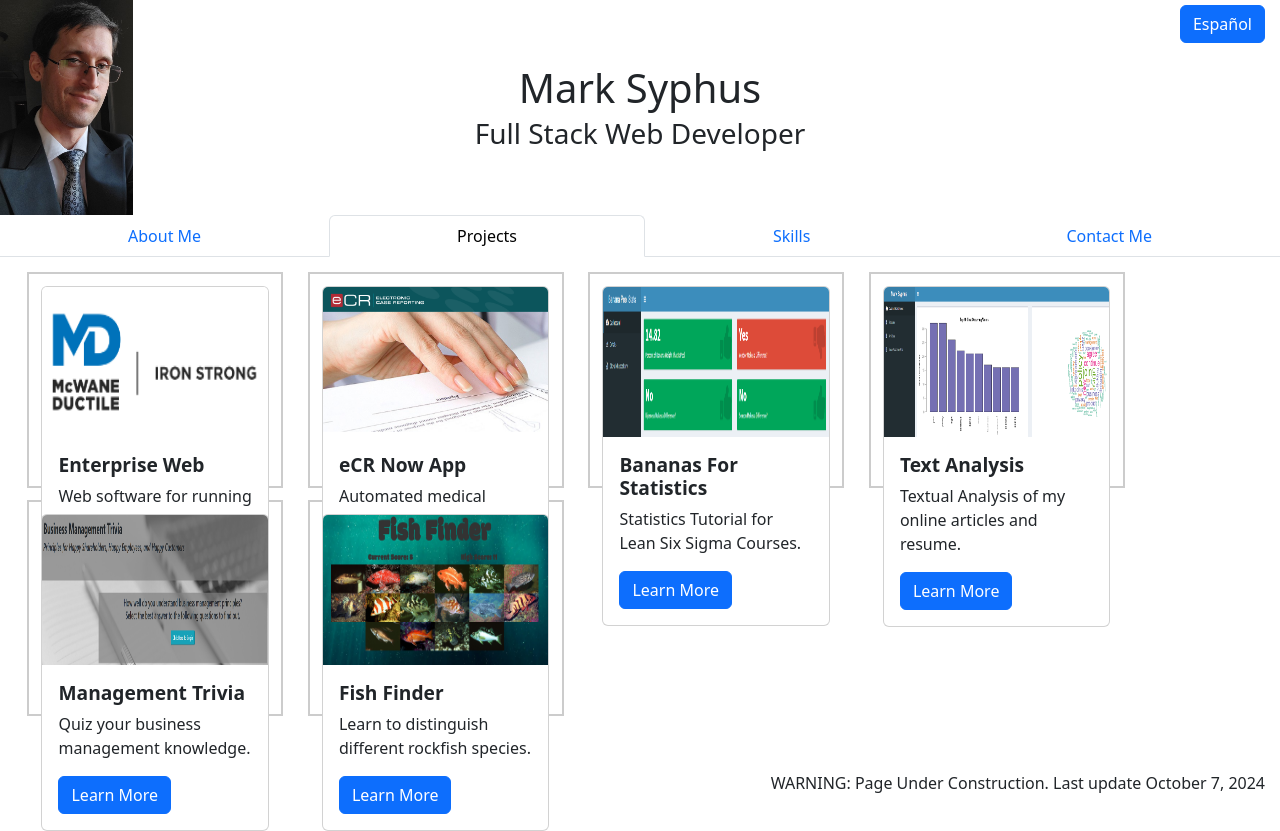
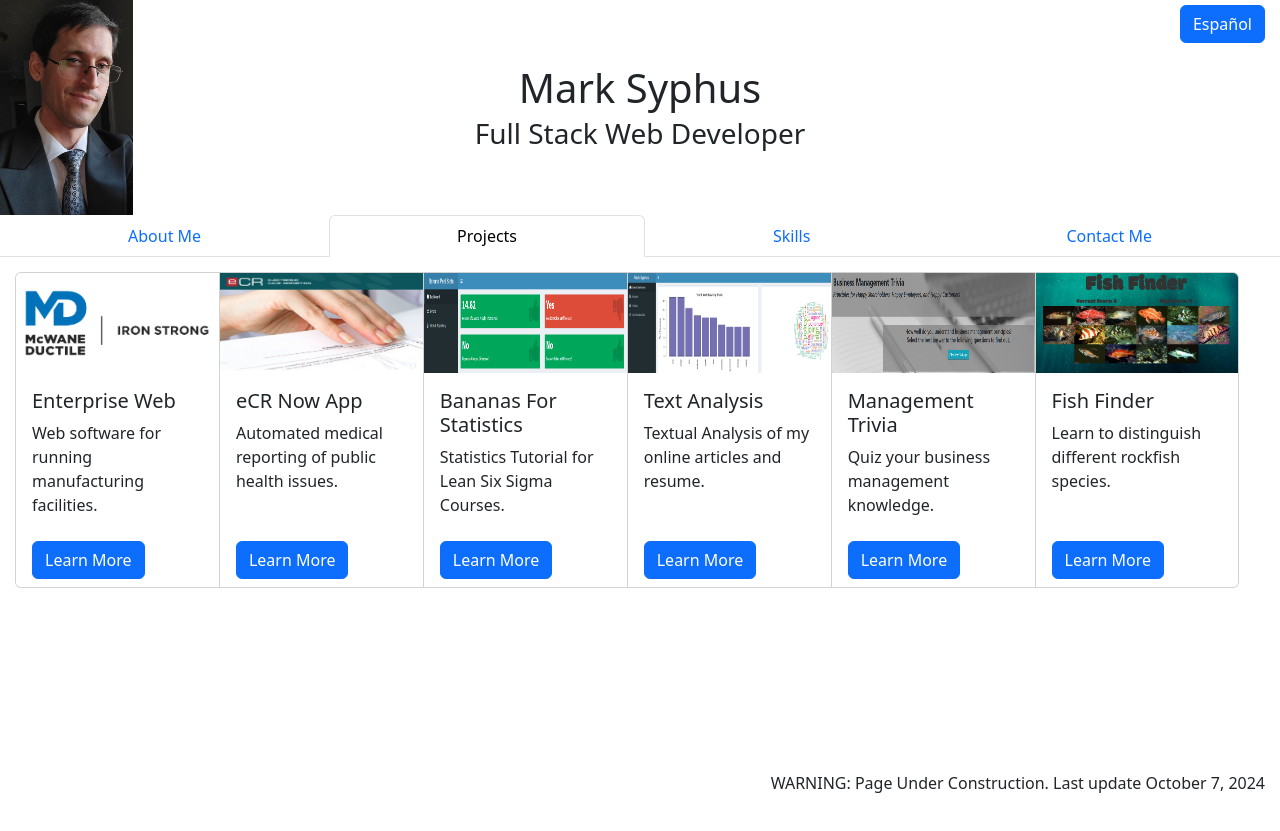
Before and after one commit to msyphus/msyphus.github.io, a React (Vite) app: page / in a window 1280 px wide. Both pictures are taken after a click on the tab "Projects". After the commit the page ends 800 px from the top, so only its background shows below. Built offline with nearby package versions, Linux system fonts and the light colour scheme.

Commit message:
formatted cards

```diff
--- a/src/ProjectCard.css
+++ b/src/ProjectCard.css
@@ -1,14 +1,9 @@
-.projectDiv {
-    display: inline-block;
-    width: 20vw;
-    height: 27vh;
-    vertical-align: top;
-    padding: 1%;
-    margin: 0 1% 1% 1%;
-    border: 2px solid #ccc;
+.modal-header {
+    font-weight: bold !important;
+    font-size: larger !important;
 }
 
-.cardTitle {
-    font-weight: bold;
-    font-size: larger;
+.card-footer {
+    background-color: white;
+    border-top: none;
 }
--- a/src/ProjectCard.jsx
+++ b/src/ProjectCard.jsx
@@ -1,46 +1,43 @@
-import { useState } from 'react';
 import {
     Button,
     Card
 } from 'react-bootstrap';
-import ProjectModal from './ProjectModal';
 import './ProjectCard.css';
 
 function ProjectCard({
     projID,
     projImg,
     projText,
-    projTitle
+    projTitle,
+    setModalID,
+    setShowModal
 }) {
-    const [showModal, setShowModal] = useState(false);
 
     return (
-        <div className='projectDiv'>
         <Card>
             <Card.Img
                 variant='top'
                 src={projImg}
-                    width={'100%'}
-                    height={'150vh'}
+                width={120}
+                height={100}
             />
             <Card.Body>
-                    <Card.Title className={'cardTitle'}>
+                <Card.Title>
                     {projTitle}
                 </Card.Title>
                 <Card.Text>
                     {projText}
                 </Card.Text>
-                    <Button onClick={() => setShowModal(true)}>
+            </Card.Body>
+            <Card.Footer>
+                <Button onClick={() => {
+                    setModalID(projID)
+                    setShowModal(true)
+                }}>
                     Learn More
                 </Button>
-                </Card.Body>
+            </Card.Footer>
         </Card>
-            <ProjectModal
-                id={projID}
-                showModal={showModal}
-                setShowModal={setShowModal}
-            />
-        </div>
     )
 }
 
--- a/src/Projects.jsx
+++ b/src/Projects.jsx
@@ -1,11 +1,18 @@
+import { useState } from 'react';
 import { projects } from './ProjectsData.json';
+import { CardGroup } from 'react-bootstrap';
 import ProjectCard from './ProjectCard';
+import ProjectModal from './ProjectModal';
 
 function Projects() {
+    const [modalID, setModalID] = useState(0);
+    const [showModal, setShowModal] = useState(false);
+
     const sortedProjects = projects.sort((a, b) => a.id < b.id ? 1 : -1)
 
     return (
         <div className='contentContainer'>
+            <CardGroup>
                 {sortedProjects.map(e => {
                     return (
                         <ProjectCard
@@ -14,9 +21,17 @@ function Projects() {
                             projImg={e.image}
                             projText={e.shortDesc}
                             projTitle={e.title}
+                            setShowModal={setShowModal}
+                            setModalID={setModalID}
                         />
                     )
                 })}
+            </CardGroup>
+            <ProjectModal
+                id={modalID}
+                showModal={showModal}
+                setShowModal={setShowModal}
+            />
         </div>
     )
 }
```
Lines whose indentation alone changed are shown as unchanged.
